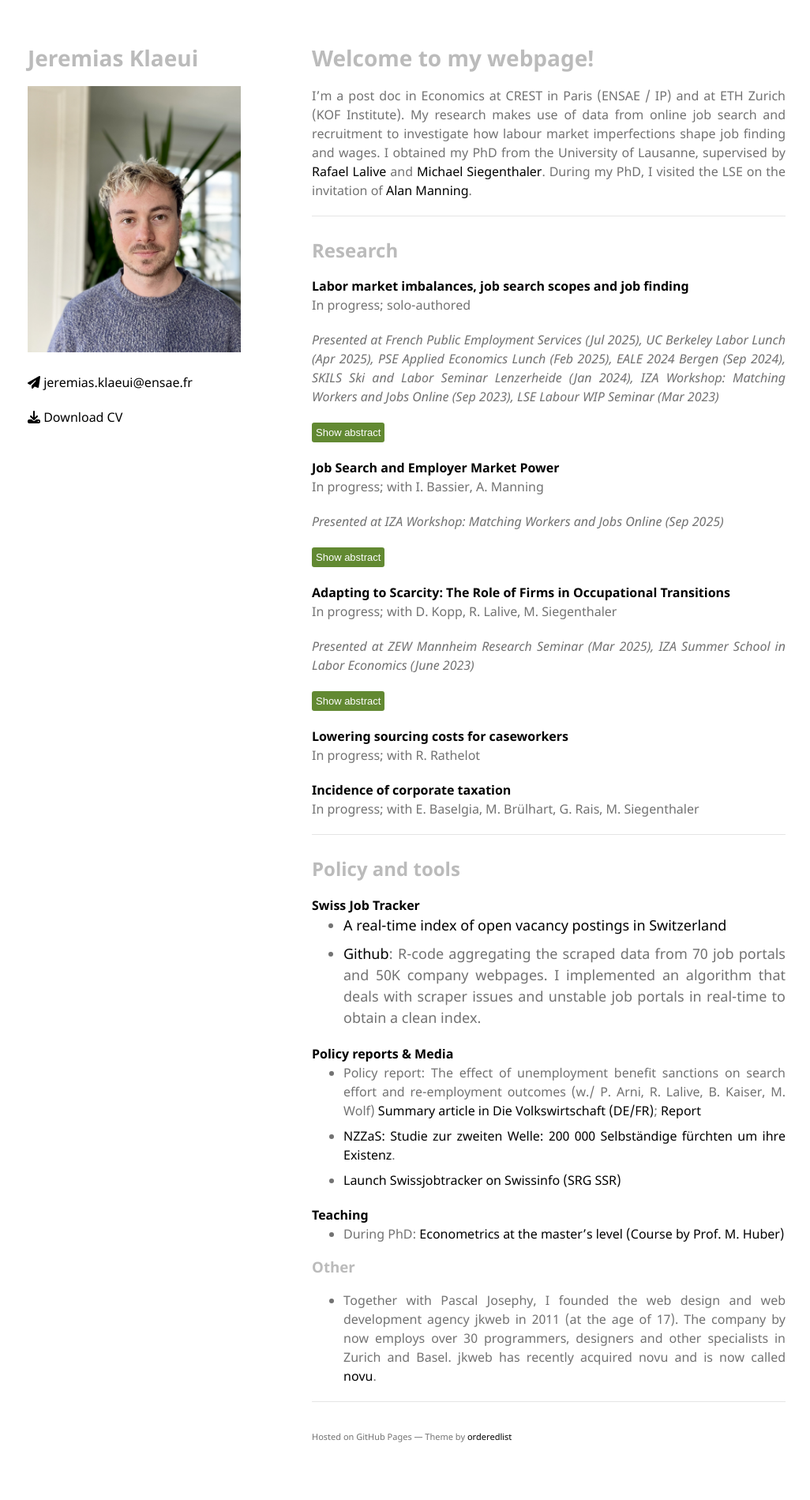
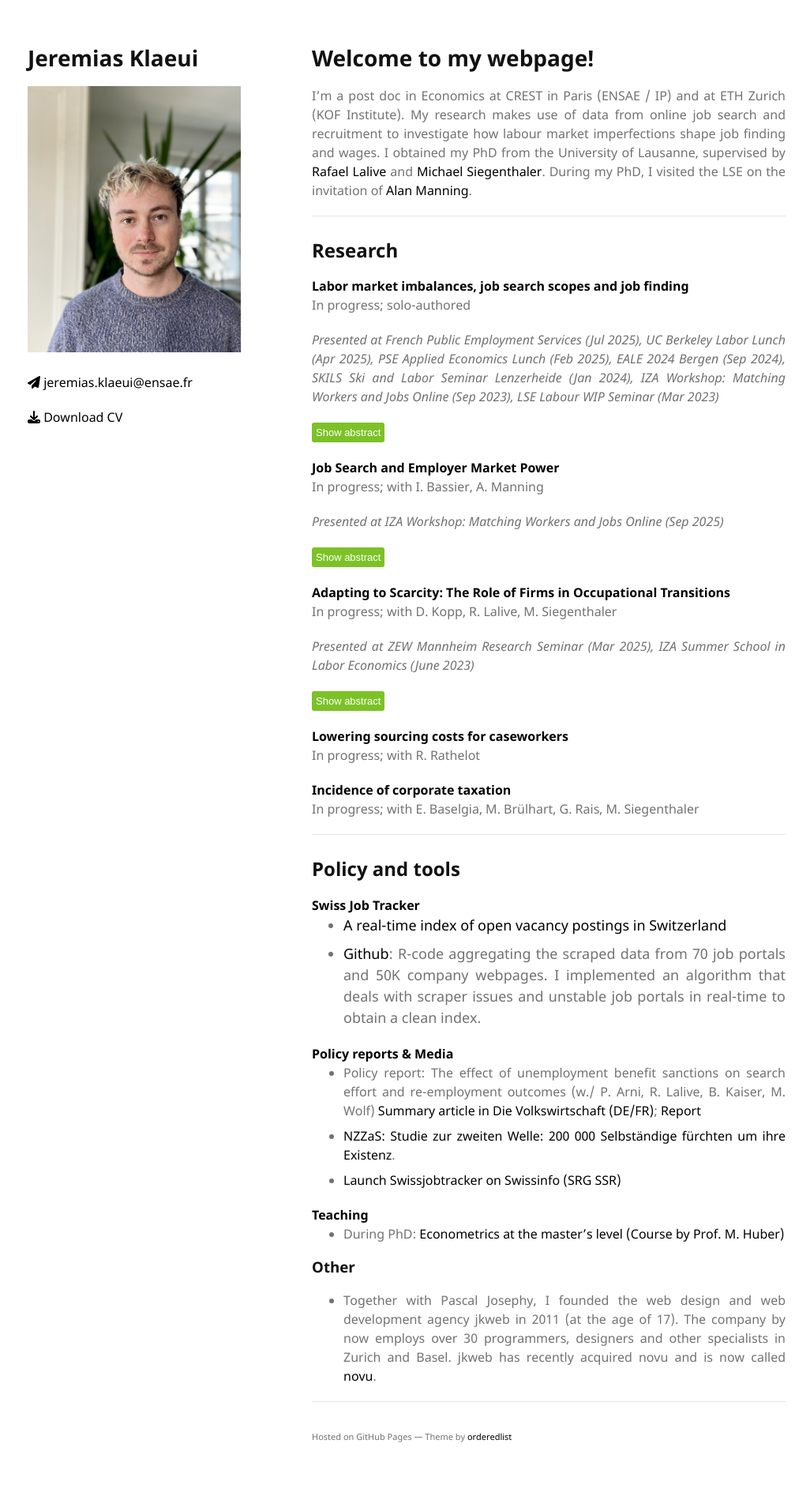
Before and after one commit to jklaeui/jklaeui.github.io, a Jekyll site: the page built from index.md, in a window 1280 px wide. Shown: the whole page at 79% size, without its empty margins (125-1151 px from the left). Built offline with Jekyll 4.4.1, drawn with Linux system fonts in a browser that asks for light colours; nearby versions of some CDN libraries; our own code applies the rules of GitHub Pages for plain Markdown files; the repository's description, which GitHub fills in, is left out.

Commit message:
cols again5

```diff
--- a/_sass/jekyll-theme-minimal.scss
+++ b/_sass/jekyll-theme-minimal.scss
@@ -11,7 +11,7 @@ body {
 }
 
 h1, h2, h3, h4, h5, h6 {
-  color:#bbbbbb;;
+  color:#111111;;
   margin:0 0 20px;
 }
 
@@ -28,16 +28,16 @@ h1 {
 }
 
 h2 {
-  color:#bbbbbb;;
+  color:#111111;;
 }
 
 h3, h4, h5, h6 {
-  color:#bbbbbb;;
+  color:#111111;;
 }
 
 h1 a {
   color: #90b8ba;
-  color: #bbbbbb;;
+  color: #111111;;
   text-decoration:none;
 }
 
@@ -62,11 +62,11 @@ a:hover, a:focus {
         margin: 10px 0;
         padding: 10px;
         background-color: #f9f9f9;
-        border: 1px solid #507DBC;
+        border: 1px solid #7cc227;
 }
 .show-button {
         cursor: pointer;
-        background-color: #628932;
+        background-color: #7cc227;
         color: white;
   padding: 5px;
   border: none;
@@ -75,7 +75,7 @@ a:hover, a:focus {
 }
 
 .show-button:hover {
-        background-color: #bbbbbb;
+        background-color: #111;
   }
 
 
```
